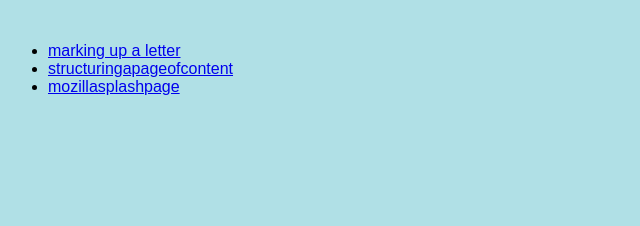
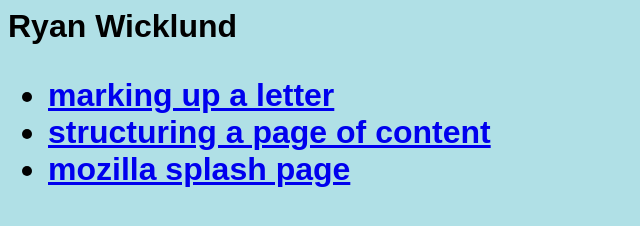
Before and after one commit to GuardRW/TCSS-460-HTML, a plain HTML site: page index.html in a window 1280 px wide. Shown: the whole page, without its empty margins (0-640 px from the left). Drawn offline with Linux system fonts and the light colour scheme.

Commit message:
Update index.html

```diff
--- a/index.html
+++ b/index.html
@@ -6,13 +6,14 @@
 </style>
 </head>
 <body style="background-color:powderblue;">
-<p>
+<h1>
+Ryan Wicklund
 <br>
 <ul>
 <li><a href="https://github.com/GuardRW/TCSS-460-HTML/blob/main/marking%20up%20a%20letter.html">marking up a letter</a></li>
-<li><a href="https://github.com/GuardRW/TCSS-460-HTML/blob/main/structuringapageofcontent.html">structuringapageofcontent</a></li>
-<li><a href="https://github.com/GuardRW/TCSS-460-HTML/blob/main/mozillasplashpage.html">mozillasplashpage</a></li>
+<li><a href="https://github.com/GuardRW/TCSS-460-HTML/blob/main/structuringapageofcontent.html">structuring a page of content</a></li>
+<li><a href="https://github.com/GuardRW/TCSS-460-HTML/blob/main/mozillasplashpage.html">mozilla splash page</a></li>
 </ul>
-</p>
+</h1>
 </body>
 </html>
```
